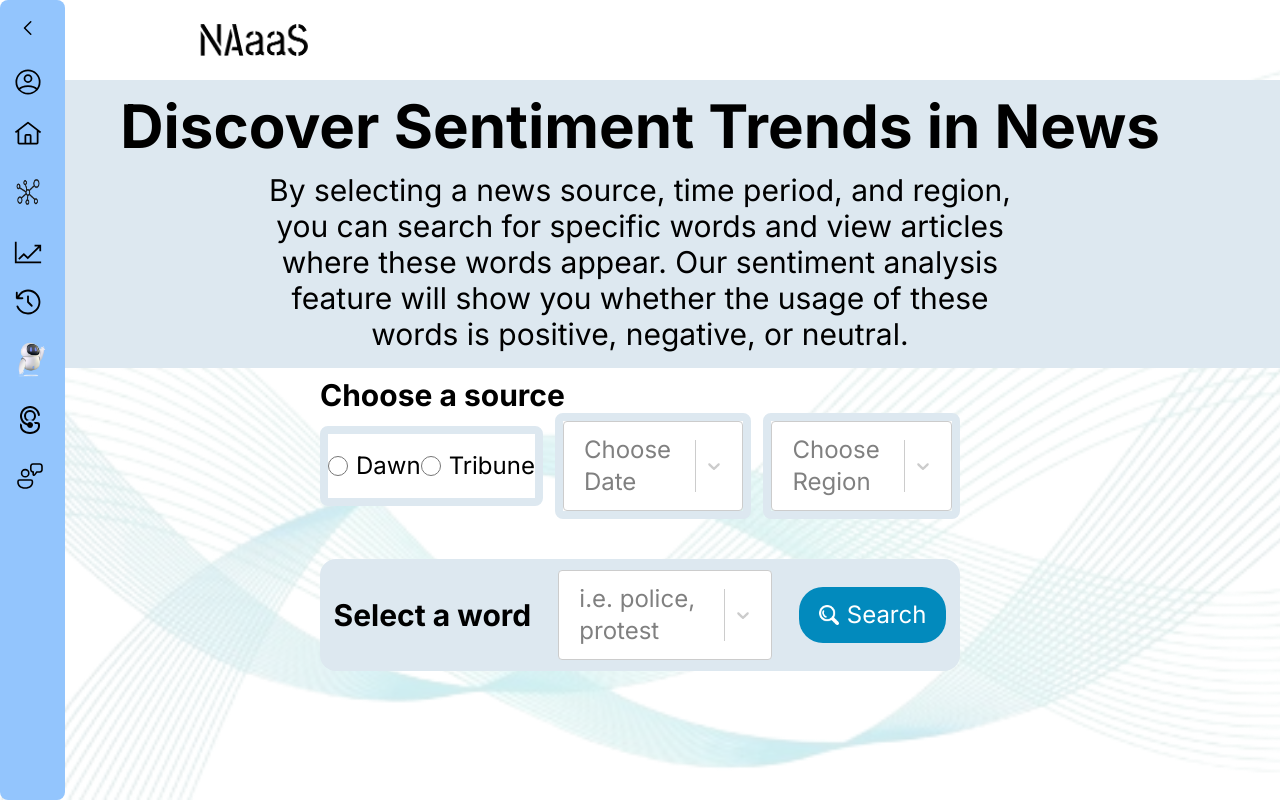
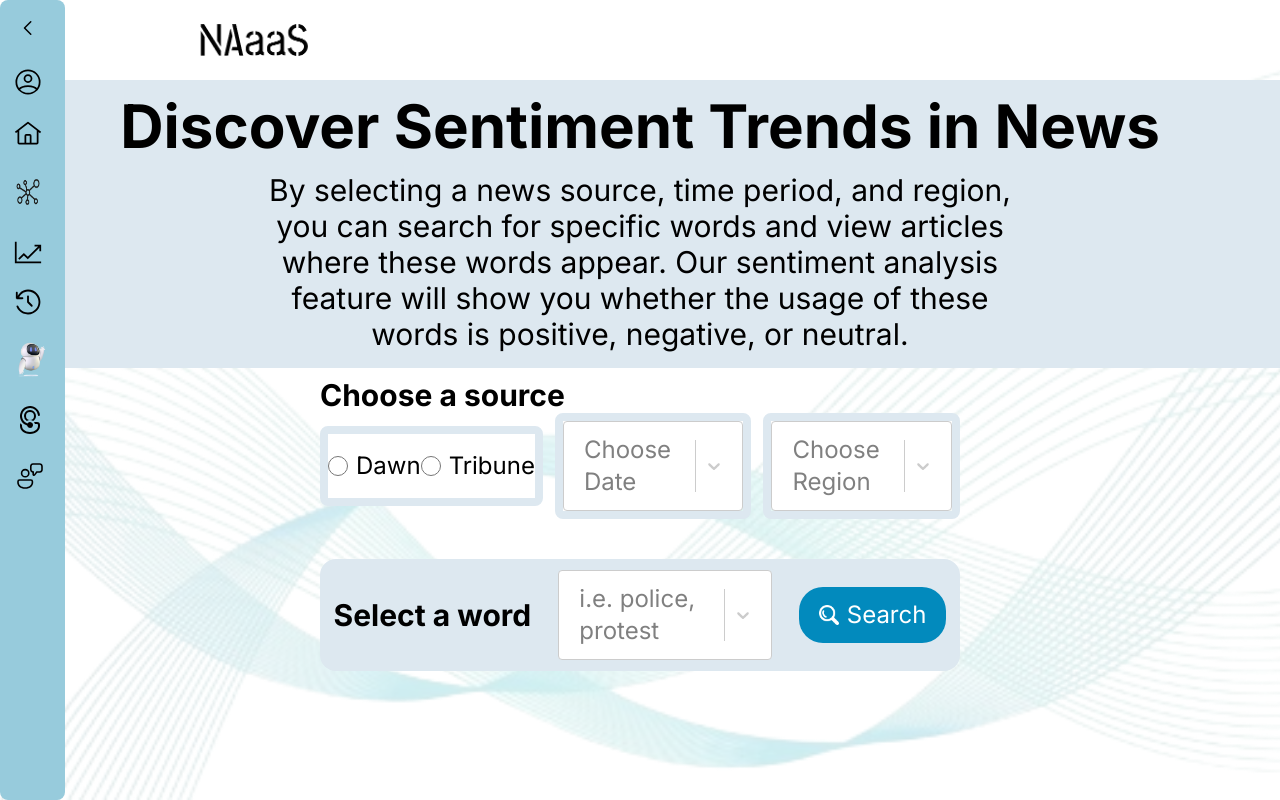
Before and after one commit to PCN-LAB/naas-frontend, a React (Create React App) app: page /map-input in a window 1280 px wide. Built offline with nearby package versions, Linux system fonts and the light colour scheme; the HTML template or start-up script is replaced by a standard one.

Commit message:
Fix colors

```diff
--- a/src/components/NewsAnalytics.js
+++ b/src/components/NewsAnalytics.js
@@ -54,7 +54,7 @@ function NewsAnalytics() {
                             </label>
                         </div>
                     </div>
-                    <div className='bg-blue-200 p-5 mb-4 rounded-lg text-xl'>
+                    <div className='bg-colorMapHeaderBG p-5 mb-4 rounded-lg text-xl'>
                         <div className='text-gray-700 font-bold mb-1 p-0.5'>
                             Focus time
                         </div>
--- a/src/components/Vertical-nav/vertical-nav.js
+++ b/src/components/Vertical-nav/vertical-nav.js
@@ -68,7 +68,7 @@ const Sidebar = ({ children }) => {
 
     return (
         <div className="flex">
-            <div style={{ width: isOpen ? '250px' : '65px' }} className="sidebar fixed top-0 left-0 h-full  bg-blue-300 text-black flex flex-col  rounded-lg">
+            <div style={{ width: isOpen ? '250px' : '65px' }} className="sidebar fixed top-0 left-0 h-full  bg-colorVerticalNav text-black flex flex-col  rounded-lg">
                 <div className="top_section w-full text-2xl flex items-center justify-between p-4 ">
                     <h1 style={{ display: isOpen ? 'block' : 'none' }} className="logo "></h1>
                     <div style={{ marginLeft: isOpen ? '50px' : '0px' }} className="bars ">
--- a/tailwind.config.js
+++ b/tailwind.config.js
@@ -14,6 +14,7 @@ module.exports = {
         'custom-gray': 'rgba(251, 251, 251, 1)',
         colorMapHeaderBG: '#dde8f0',
         colorSearchButton: '#028abd',
+        colorVerticalNav: '#97cbdc',
 
       },
       height: {
```
